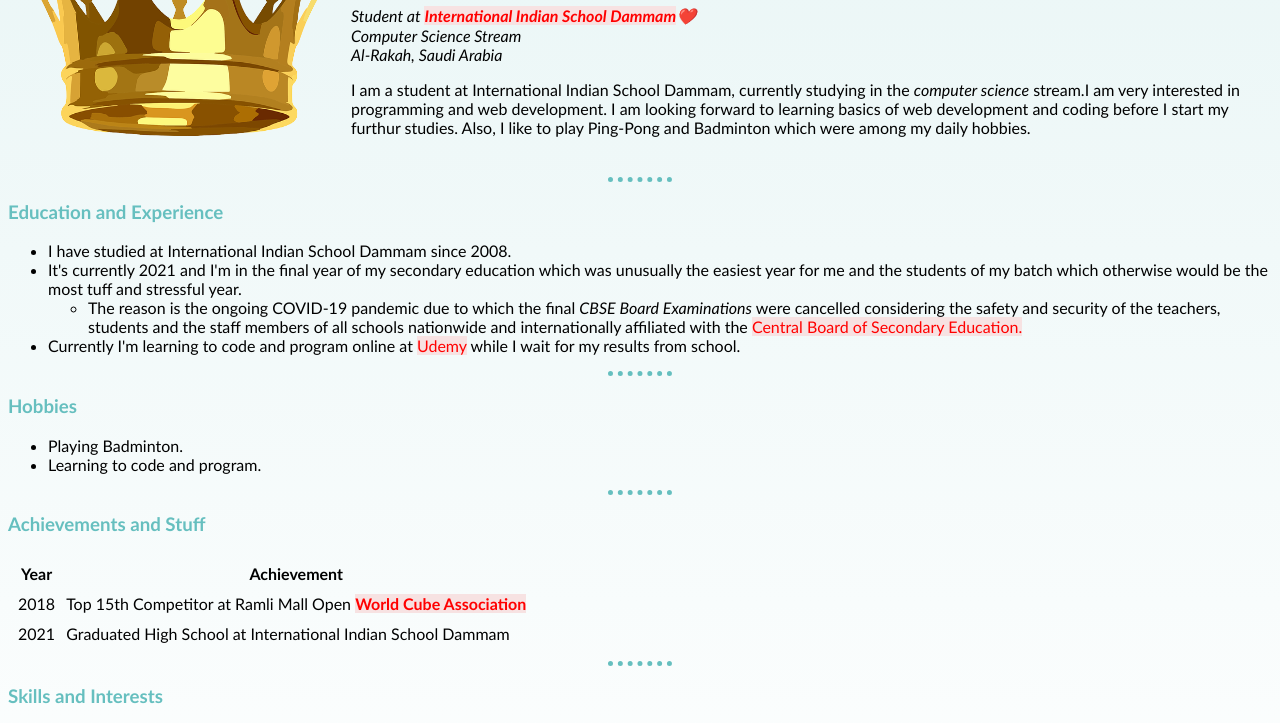
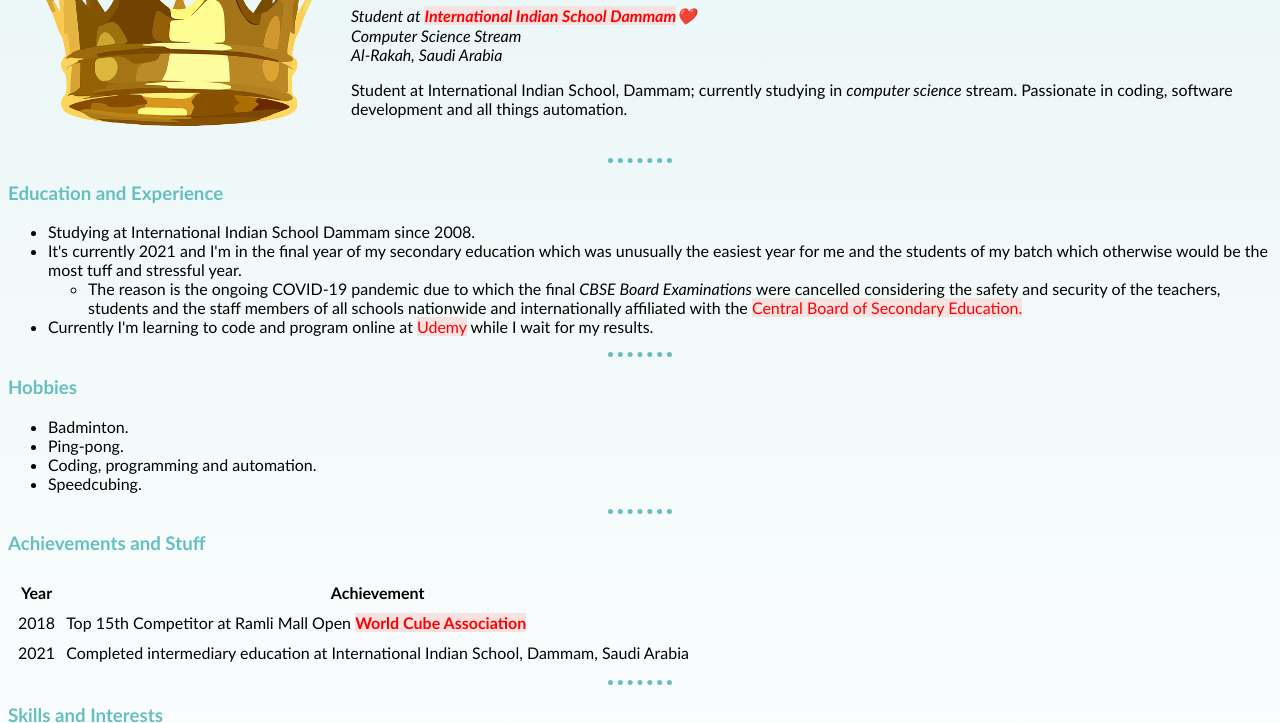
Before and after one commit to farajshaikh1/hello, a plain HTML site: page index.html in a window 1280 px wide. Shown: the part 100-823 px from the top of the page. Drawn offline with Linux system fonts and the light colour scheme.

Commit message:
Update index.html

```diff
--- a/index.html
+++ b/index.html
@@ -19,8 +19,7 @@
           Al-Rakah, Saudi Arabia</em>
         </p>
         <p>
-          I am a student at International Indian School Dammam, currently studying in the <i>computer science</i> stream.I am
-          very interested in programming and web development. I am looking forward to learning basics of web development and coding before I start my furthur studies. Also, I like to play Ping-Pong and Badminton which were among my daily hobbies.
+          Student at International Indian School, Dammam; currently studying in <i>computer science</i> stream. Passionate in coding, software development and all things automation.
         </p>
       </td>
     </tr>
@@ -28,7 +27,7 @@
   <hr>
   <h3>Education and Experience</h3>
   <ul>
-    <li>I have studied at International Indian School Dammam since 2008.</li>
+    <li>Studying at International Indian School Dammam since 2008.</li>
     <li>It's currently 2021 and I'm in the final year of my secondary education which was unusually the easiest year for me
       and the students of my batch which otherwise would be the most tuff and stressful year.
       <ul>
@@ -37,14 +36,16 @@
           internationally affiliated with the <a class="plink" href="https://en.wikipedia.org/wiki/Central_Board_of_Secondary_Education" target="_blank" rel="noopener noreferrer">Central Board of Secondary Education.</a></li>
       </ul>
     </li>
-    <li>Currently I'm learning to code and program online at <a class="plink" href="https://udemy.com/" target="_blank" rel="noopener noreferrer">Udemy</a> while I wait for my results from school.</li>
+    <li>Currently I'm learning to code and program online at <a class="plink" href="https://udemy.com/" target="_blank" rel="noopener noreferrer">Udemy</a> while I wait for my results.</li>
   </ul>
   <hr>
   <h3>Hobbies</h3>
   <ul>
     <!--Ordered list[ol] can be of [type="i" and type="I"]for Roman No.s.-->
-    <li>Playing Badminton.</li>
-    <li>Learning to code and program.</li>
+    <li>Badminton.</li>
+    <li>Ping-pong.</li>
+    <li>Coding, programming and automation.</li>
+    <li>Speedcubing.</li>
   </ul>
   <hr>
   <h3>Achievements and Stuff</h3>
@@ -62,7 +63,7 @@
       </tr>
       <tr>
         <td>2021</td>
-        <td>Graduated High School at International Indian School Dammam</td>
+        <td>Completed intermediary education at International Indian School, Dammam, Saudi Arabia</td>
       </tr>
     </tbody>
   </table>
```
